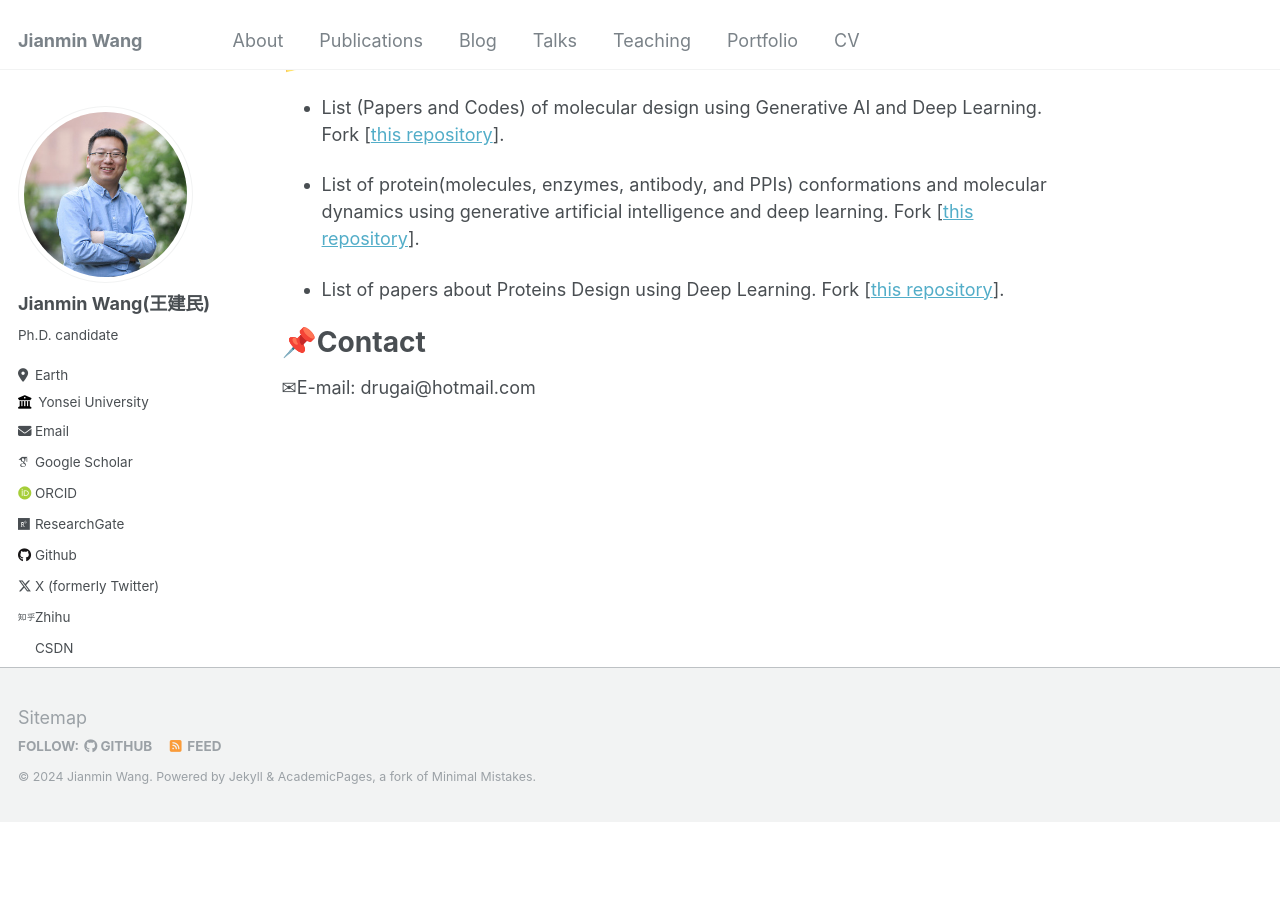
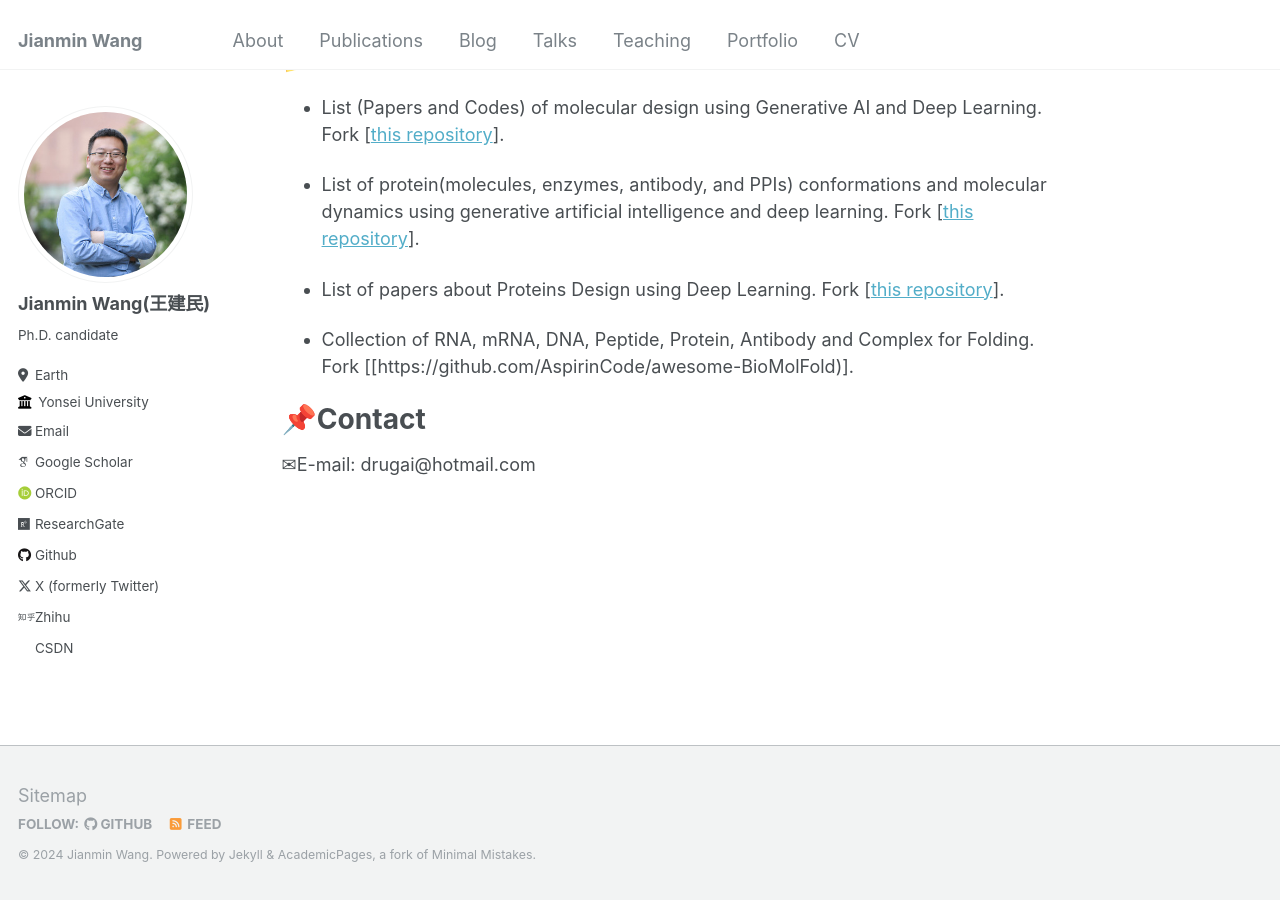
Before and after one commit to Jianmin2drugai/Jianmin2drugai.github.io, a Jekyll site: the page built from _pages/about.md, in a window 1280 px wide and 900 px high, scrolled down 1107 px. Built offline with Jekyll 4.4.1, drawn with Linux system fonts in a browser that asks for light colours; some web fonts are replaced; before the commit the page ends 1930 px from its top, so only the background shows below that.

Commit message:
Update about.md

```diff
--- a/_pages/about.md
+++ b/_pages/about.md
@@ -44,6 +44,9 @@
 
 * List of papers about Proteins Design using Deep Learning. Fork [[this repository](https://github.com/Peldom/papers_for_protein_design_using_DL)].
 
+* Collection of RNA, mRNA, DNA, Peptide, Protein, Antibody and Complex for Folding. Fork [[https://github.com/AspirinCode/awesome-BioMolFold)].
+
+
 &#x1F4CC;Contact
 ======
 &#x2709;E-mail: drugai@hotmail.com
```
